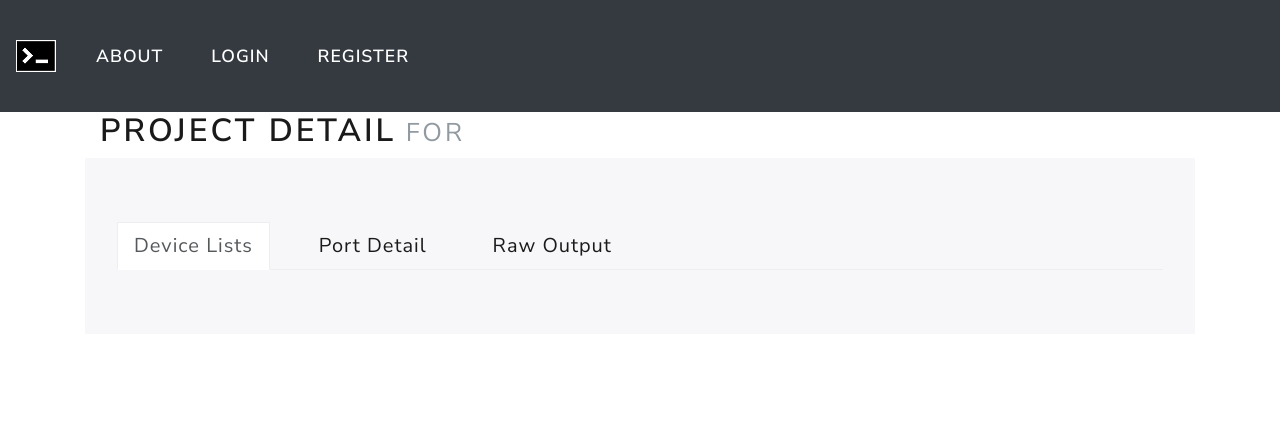
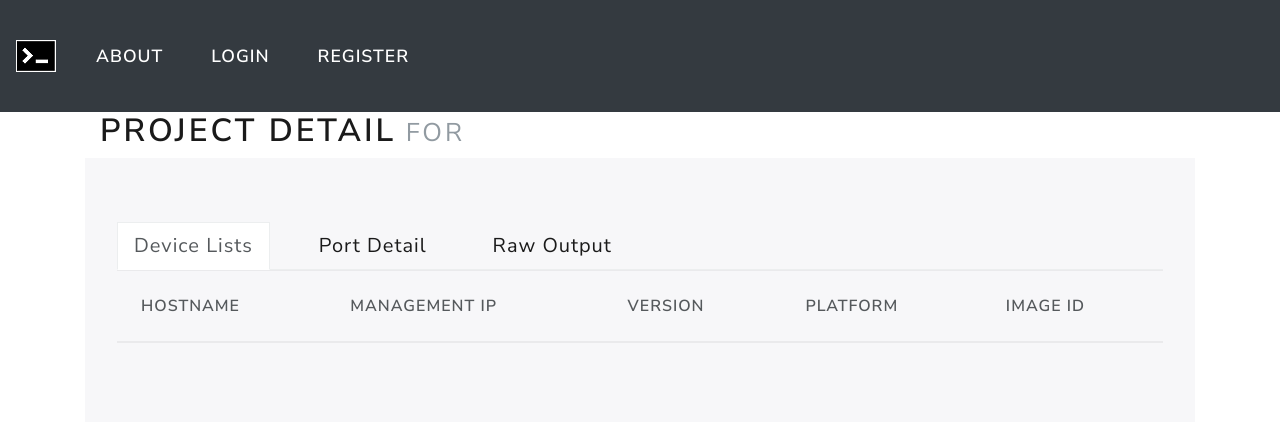
Before and after one commit to kimdoanh89/fastcli, a Flask app: template frontend/templates/project_detail.html in a window 1280 px wide. Shown: the top 422 px of the page. Run offline with Flask 2, Linux system fonts and the light colour scheme; the template is opened without the code that fills it, so the values that code supplies are empty; some libraries are stand-ins or nearby versions.

Commit message:
update project forms

```diff
--- a/frontend/forms.py
+++ b/frontend/forms.py
@@ -38,6 +38,7 @@ class ProjectForm(FlaskForm):
                            validators=[DataRequired(), Length(min=2, max=50)])
     description = StringField('Description')
     configFile = StringField('Config File*')
+    inventoryFile = StringField('Inventory File*')
     submit = SubmitField('Save')
     def validate_name(self, name):
         name = Project.query.filter_by(name=name.data).first()
--- a/frontend/templates/project_detail.html
+++ b/frontend/templates/project_detail.html
@@ -1,4 +1,4 @@
-{%- extends "base.html" %}
+{% extends "base.html" %}
 <body>
    {% block content %}
    <div class="container">
@@ -21,6 +21,31 @@
                <a class="nav-link" data-toggle="tab" href="#rawoutput">Raw Output</a>
             </li>
          </ul>
+         <div id="myTabContent" class="tab-content">
+            <div class="tab-pane active" id="devicelist">
+               <table class="table table-hover">
+                  <thead>
+                     <tr>
+                        <th scope="col">Hostname</th>
+                        <th scope="col">Management IP</th>
+                        <th scope="col">Version</th>
+                        <th scope="col">Platform</th>
+                        <th scope="col">Image ID</th>
+                     </tr>
+                  </thead>
+               </table>
+            </div>
+            <div class="tab-pane" id="portdetail">
+               <div class="row">
+                  <p>Port Detail</p>
+               </div>
+            </div>
+            <div class="tab-pane" id="rawoutput">
+               <div class="row">
+                  <p>Raw output</p>
+               </div>
+            </div>
+         </div>
       </div>
    </div>
 
```
Also changed, not shown: frontend/models.py (+16 -0 lines), frontend/routes.py (+4 -18 lines), frontend/templates/add_project.html (+13 -0 lines), frontend/fastcli.sqlite3.
